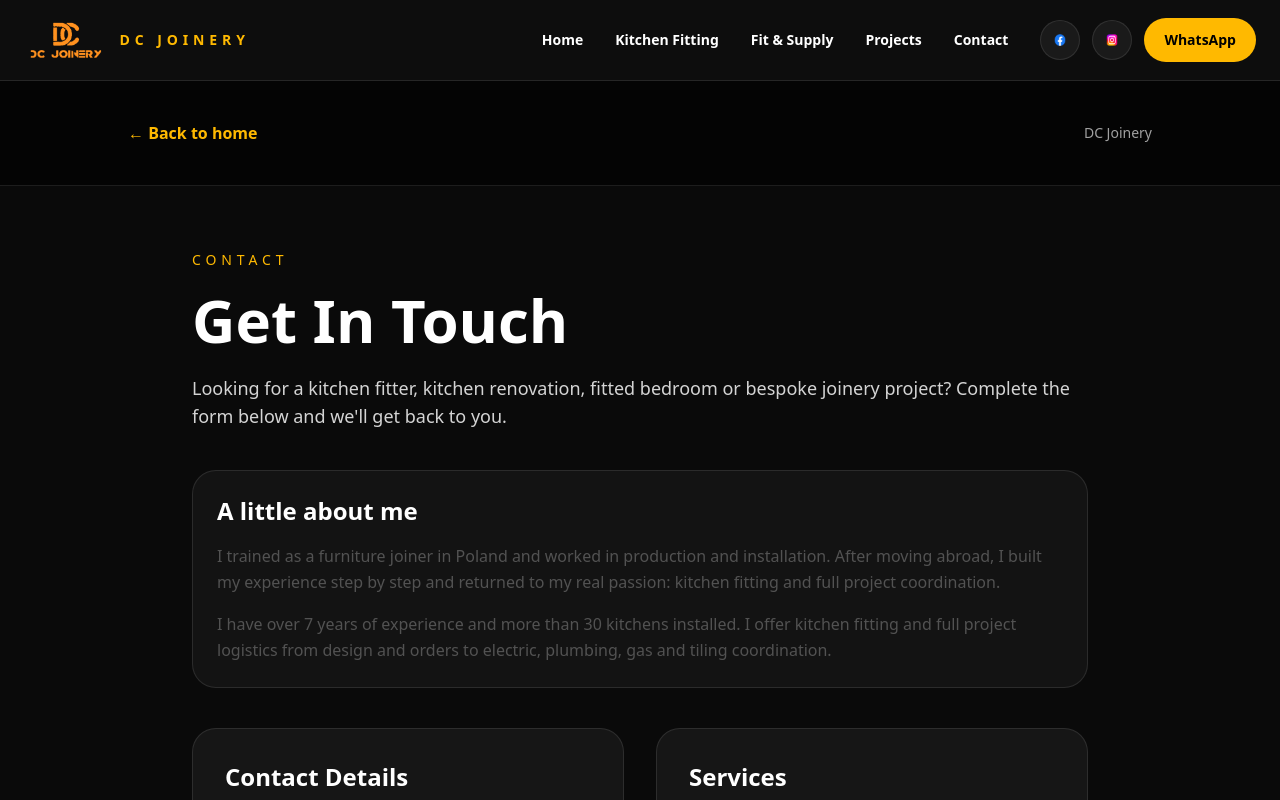
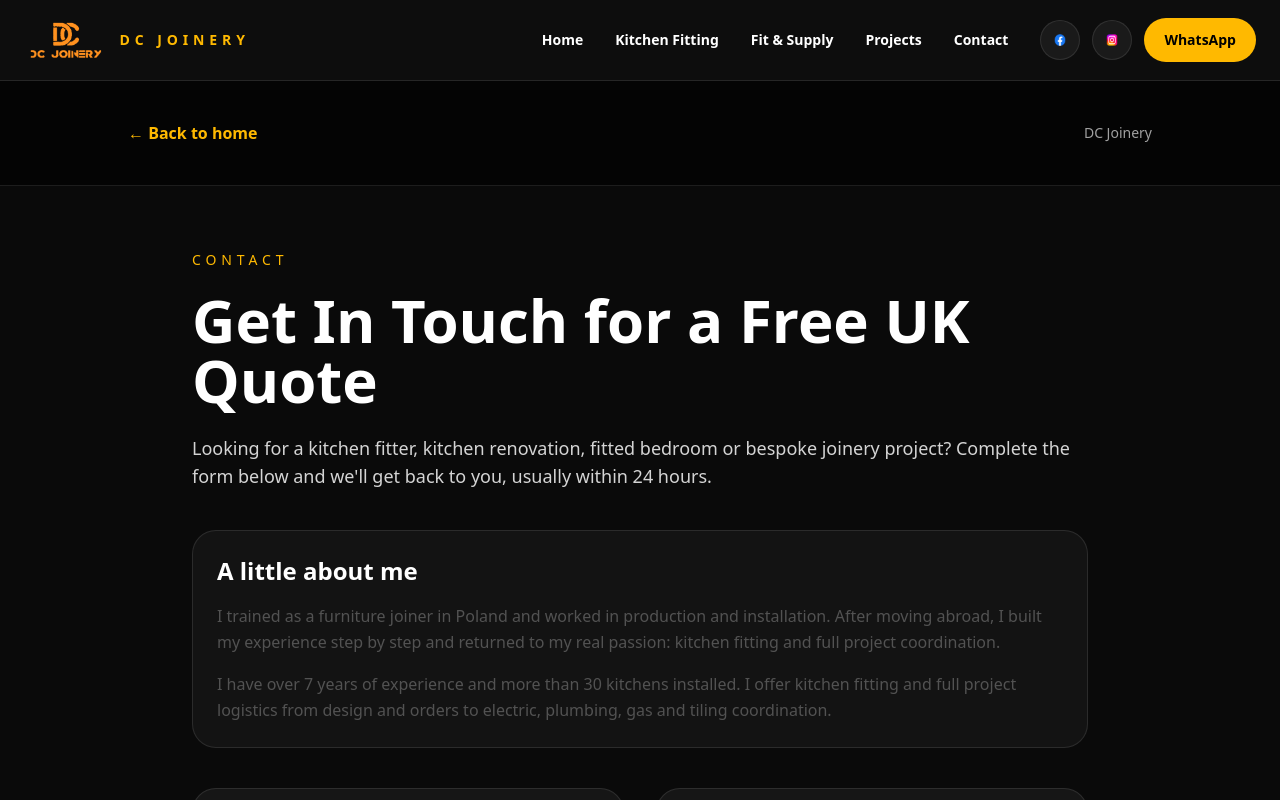
Before and after one commit to widniewski-ux/dc-joinery, a Next.js app: page /contact in a window 1280 px wide. Shown: the top 800 px of the page. Built offline with nearby package versions, Linux system fonts and the light colour scheme.

Commit message:
feat: improve contact page conversion messaging

```diff
--- a/app/contact/page.tsx
+++ b/app/contact/page.tsx
@@ -26,12 +26,12 @@ export default function ContactPage() {
           </p>
 
           <h1 className="text-5xl md:text-6xl font-bold mb-6">
-            Get In Touch
+            Get In Touch for a Free UK Quote
           </h1>
 
           <p className="text-neutral-300 text-lg mb-10">
             Looking for a kitchen fitter, kitchen renovation, fitted bedroom or bespoke joinery project?
-            Complete the form below and we&apos;ll get back to you.
+            Complete the form below and we&apos;ll get back to you, usually within 24 hours.
           </p>
 
           <div className="bg-white/[0.04] border border-white/10 rounded-3xl p-6 mb-10">
```
